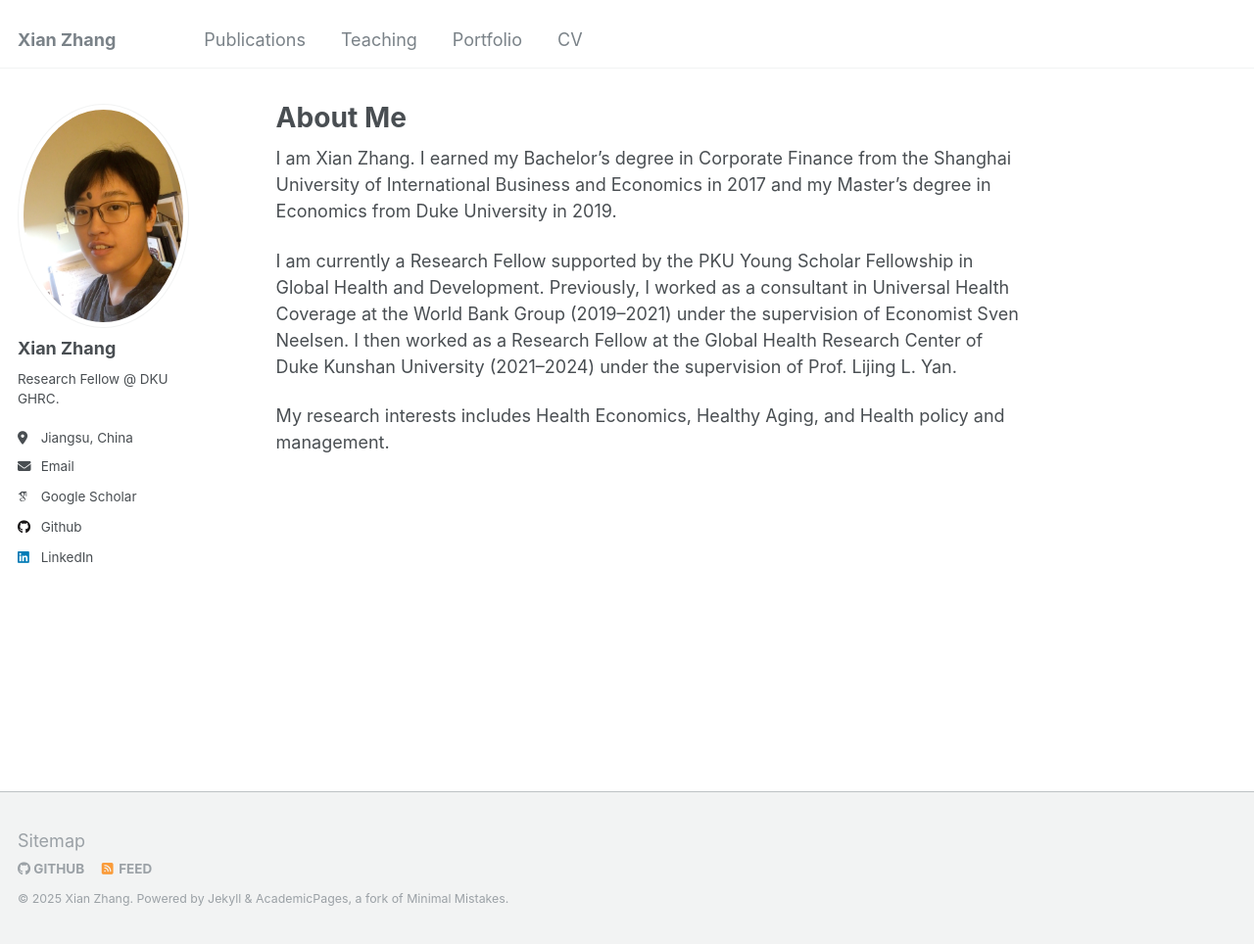
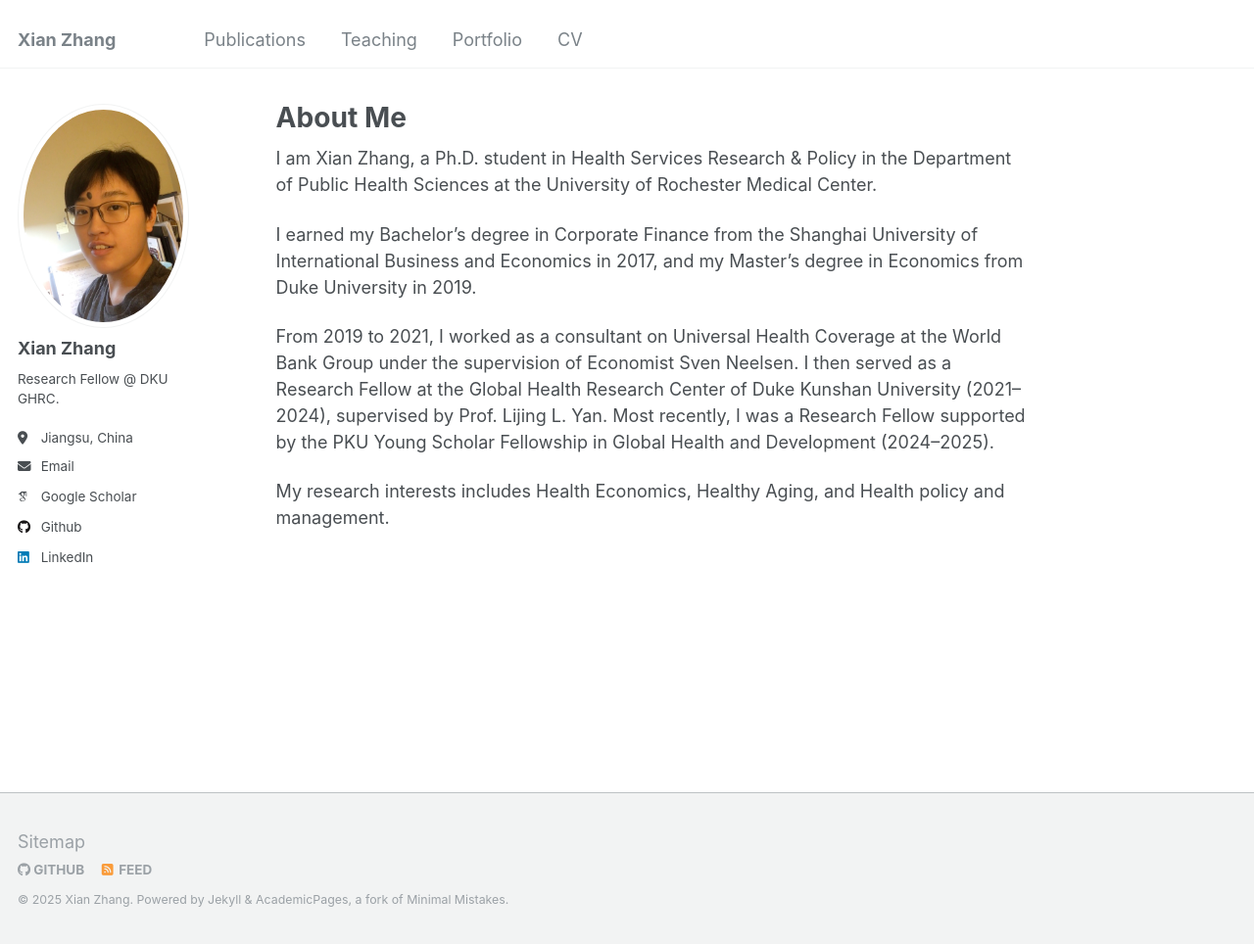
Before and after one commit to Xian152/xian152.github.io, a Jekyll site: the page built from _pages/about.md, in a window 1280 px wide and 964 px high. Shown: the whole window at 98% size. Built offline with Jekyll 4.4.1, drawn with Linux system fonts in a browser that asks for light colours; some web fonts are replaced.

Commit message:
Update about.md

```diff
--- a/_pages/about.md
+++ b/_pages/about.md
@@ -7,8 +7,10 @@ redirect_from:
   - /about.html
 ---
 
-I am Xian Zhang. I earned my Bachelor’s degree in Corporate Finance from the Shanghai University of International Business and Economics in 2017 and my Master's degree in Economics from Duke University in 2019.
+I am Xian Zhang, a Ph.D. student in Health Services Research & Policy in the Department of Public Health Sciences at the University of Rochester Medical Center.
 
-I am currently a Research Fellow supported by the PKU Young Scholar Fellowship in Global Health and Development. Previously, I worked as a consultant in Universal Health Coverage at the World Bank Group (2019–2021) under the supervision of Economist Sven Neelsen. I then worked as a Research Fellow at the Global Health Research Center of Duke Kunshan University (2021–2024) under the supervision of Prof. Lijing L. Yan.
+I earned my Bachelor’s degree in Corporate Finance from the Shanghai University of International Business and Economics in 2017, and my Master’s degree in Economics from Duke University in 2019.
+
+From 2019 to 2021, I worked as a consultant on Universal Health Coverage at the World Bank Group under the supervision of Economist Sven Neelsen. I then served as a Research Fellow at the Global Health Research Center of Duke Kunshan University (2021–2024), supervised by Prof. Lijing L. Yan. Most recently, I was a Research Fellow supported by the PKU Young Scholar Fellowship in Global Health and Development (2024–2025).
 
 My research interests includes Health Economics, Healthy Aging, and Health policy and management.
```
